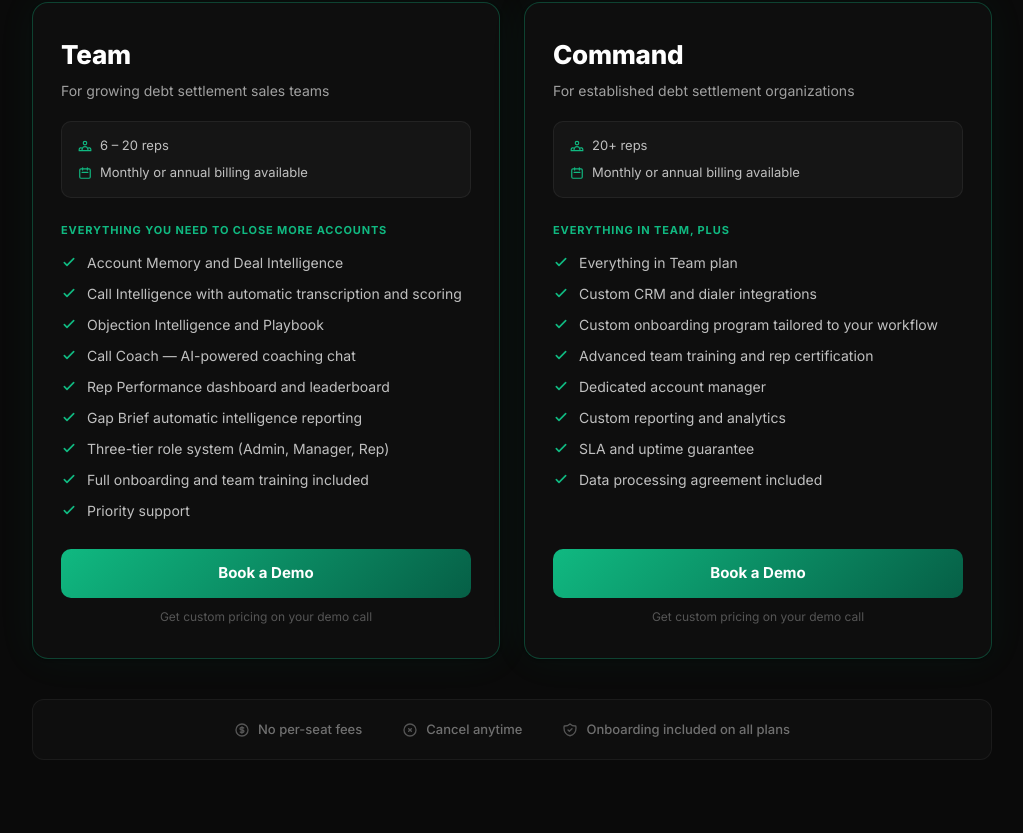
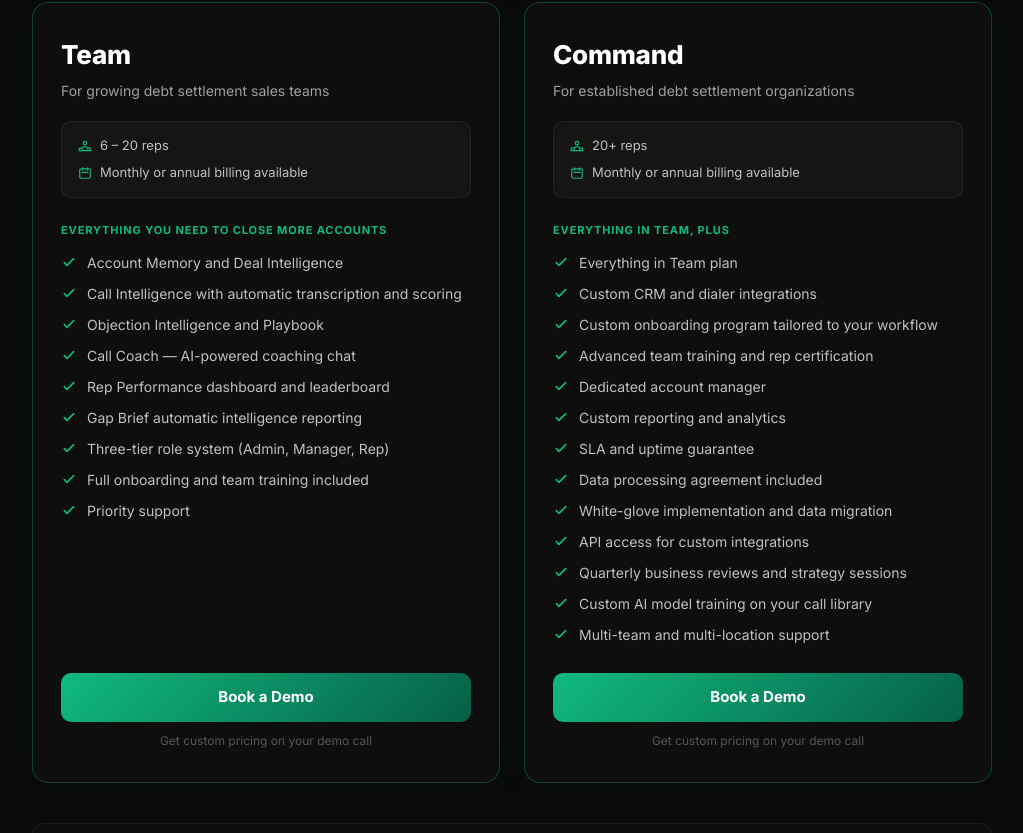
Before and after one commit to getreceve/kota-website, a Next.js app: page /pricing in a window 1280 px wide. Shown: the part 369-1202 px from the top of the page, without its empty margins (128-1151 px from the left). Built offline with nearby package versions, Linux system fonts and the light colour scheme.

Commit message:
Expand Command card feature list to match Team card depth
Add 5 enterprise-tier features: white-glove implementation,
API access, quarterly business reviews, custom AI training,
and multi-team/location support.

Co-Authored-By: Claude Sonnet 4.6 <noreply@anthropic.com>

```diff
--- a/src/app/pricing/page.tsx
+++ b/src/app/pricing/page.tsx
@@ -31,6 +31,11 @@ const commandFeatures = [
   "Custom reporting and analytics",
   "SLA and uptime guarantee",
   "Data processing agreement included",
+  "White-glove implementation and data migration",
+  "API access for custom integrations",
+  "Quarterly business reviews and strategy sessions",
+  "Custom AI model training on your call library",
+  "Multi-team and multi-location support",
 ];
 
 function GreenCheck() {
```
